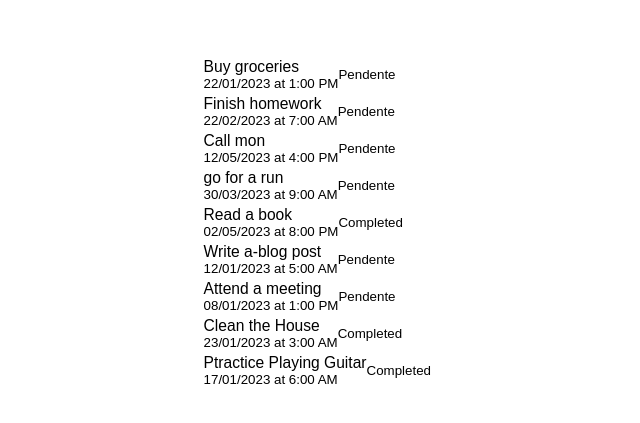
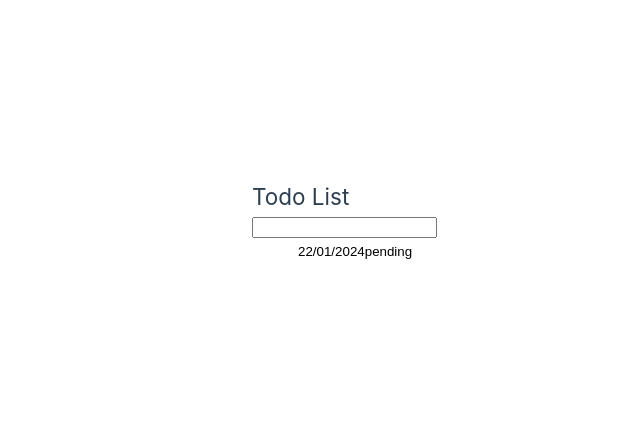
Before and after one commit to thiguet/todo-list, a Vue app in the folder todo-list/: page / in a window 1280 px wide. Shown: the part 179-602 px from the top of the page, without its empty margins (203-843 px from the left). Built offline with nearby package versions, Linux system fonts and the light colour scheme; data requests are answered from the project's data file.

Commit message:
feat: built a simple search mechanism

```diff
--- a/todo-list/src/App.vue
+++ b/todo-list/src/App.vue
@@ -1,64 +1,13 @@
 <script setup lang="ts">
-import Item from './components/Item.vue'
+import SearchableList from './components/SearchableList.vue'
 </script>
 
 <template>
-    <div id="container">
-        <ul>
-            <li>
+  <main>
+    <h2>Todo List</h2>
+    <SearchableList  />
 
-                <Item name="Buy groceries" date="22/01/2023 at 1:00 PM " status="Pendente"> </Item>
-
-            </li>
-            <li>
-
-                <Item name="Finish homework" date="22/02/2023 at 7:00 AM " status="Pendente"> </Item>
-
-            </li>
-            <li>
-
-                <Item name="Call mon" date="12/05/2023 at 4:00 PM" status="Pendente "> </Item>
-
-            </li>
-            <li>
-
-                <Item name="go for a run" date="30/03/2023 at 9:00 AM " status="Pendente"> </Item>
-
-
-            </li>
-            <li>
-
-                <Item name="Read a book" date="02/05/2023 at 8:00 PM " status="Completed"> </Item>
-
-            </li>
-            <li>
-
-                <Item name="Write a-blog post" date="12/01/2023 at 5:00 AM " status="Pendente"> </Item>
-
-
-            </li>
-            <li>
-
-                <Item name="Attend a meeting" date="08/01/2023 at 1:00 PM " status="Pendente"> </Item>
-
-            </li>
-            <li>
-
-                <Item name="Clean the House" date="23/01/2023 at 3:00 AM " status="Completed"> </Item>
-
-            </li>
-            <li>
-
-                <Item name="Ptractice Playing Guitar" date="17/01/2023 at 6:00 AM " status="Completed"> </Item>
-
-            </li>
-
-
-
-
-
-        </ul>
-    </div>
+  </main>
 </template>
 <style>
 ul {
--- /dev/null
+++ b/todo-list/src/components/Search.vue
@@ -0,0 +1,32 @@
+<template>
+    <div class="">
+        <input type="text" :value="value" @input.prevent="(evt) => onChangeValue(evt.target.value)" />
+    </div>
+</template>
+
+<script>
+
+// function debounce(func, timeout = 300){
+//   let timer;
+//   return (...args) => {
+//     clearTimeout(timer);
+//     timer = setTimeout(() => { func.apply(this, args); }, timeout);
+//   };
+// }
+
+export default {
+    // eslint-disable-next-line vue/multi-word-component-names
+    name: "Search",
+    props: {
+        value: {
+            type: String,
+            required: true,
+        },
+        onChangeValue: {
+            type: Function,
+            required: true,
+        }
+    }
+
+}
+</script>
--- /dev/null
+++ b/todo-list/src/components/SearchableList.vue
@@ -0,0 +1,40 @@
+<script>
+import Search from './Search.vue'
+import Item from './Item.vue'
+
+export default {
+  data() {
+    return {
+      s: '',
+      items: []
+    }
+  },
+  computed: {
+    filteredItems() {
+        return this.items.filter(item => item.title.includes(this.s));
+    }
+  },
+  methods: {
+    onChangeValue(newValue) {
+      this.s = newValue
+    }
+  },
+  async mounted() {
+    const response = await fetch('http://localhost:4005/list')
+    const items = await response.json()
+
+    this.items = items;
+  },
+  components: {
+    Search,
+    Item
+  }
+}
+</script>
+
+<template>
+  <Search :value="s" :onChangeValue="onChangeValue" />
+  <ul>
+    <Item v-for="(item, index) in filteredItems" :key="index" v-bind="item" />
+  </ul>
+</template>
```
Also changed, not shown: todo-list/src/components/Item.vue (line endings or trailing spaces).
